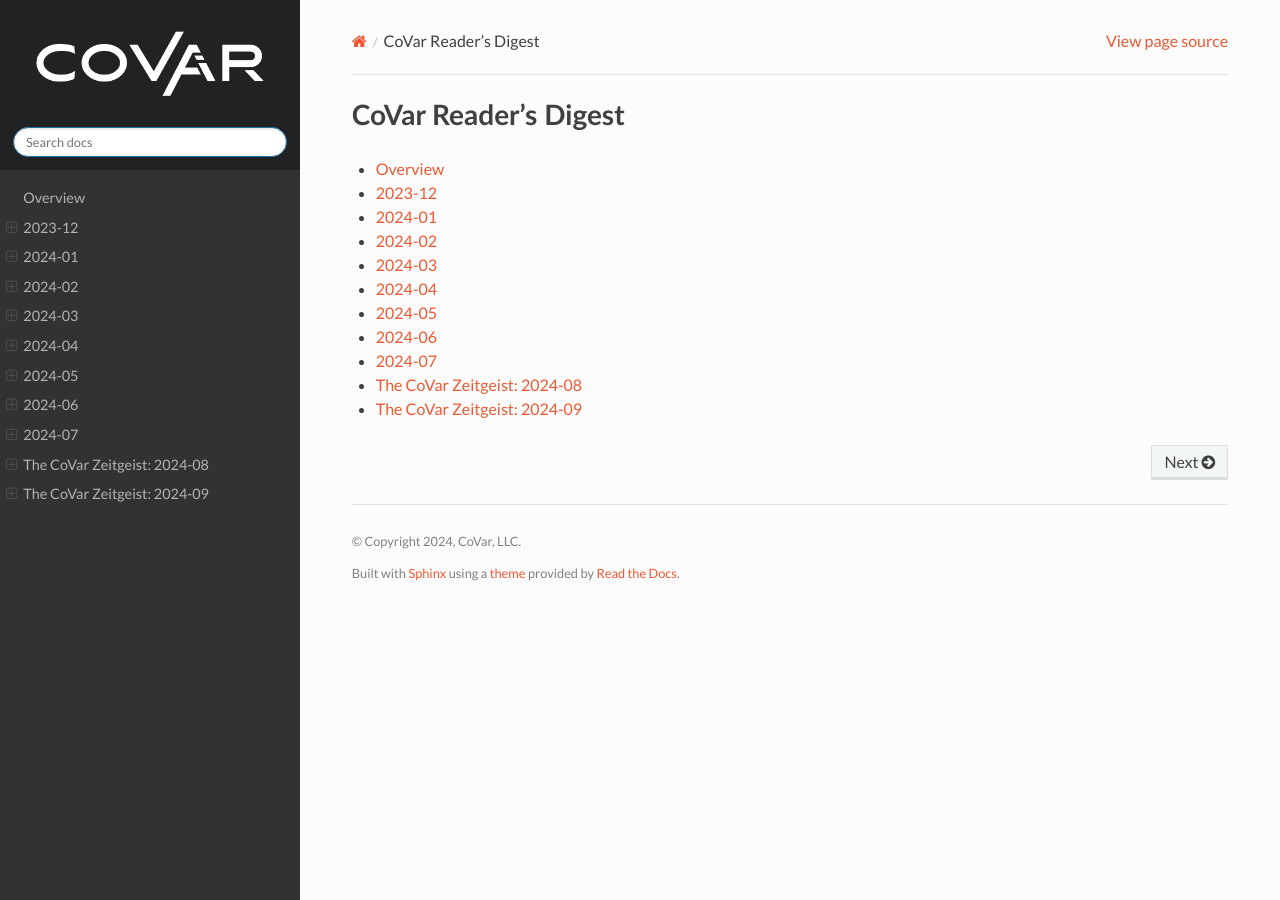
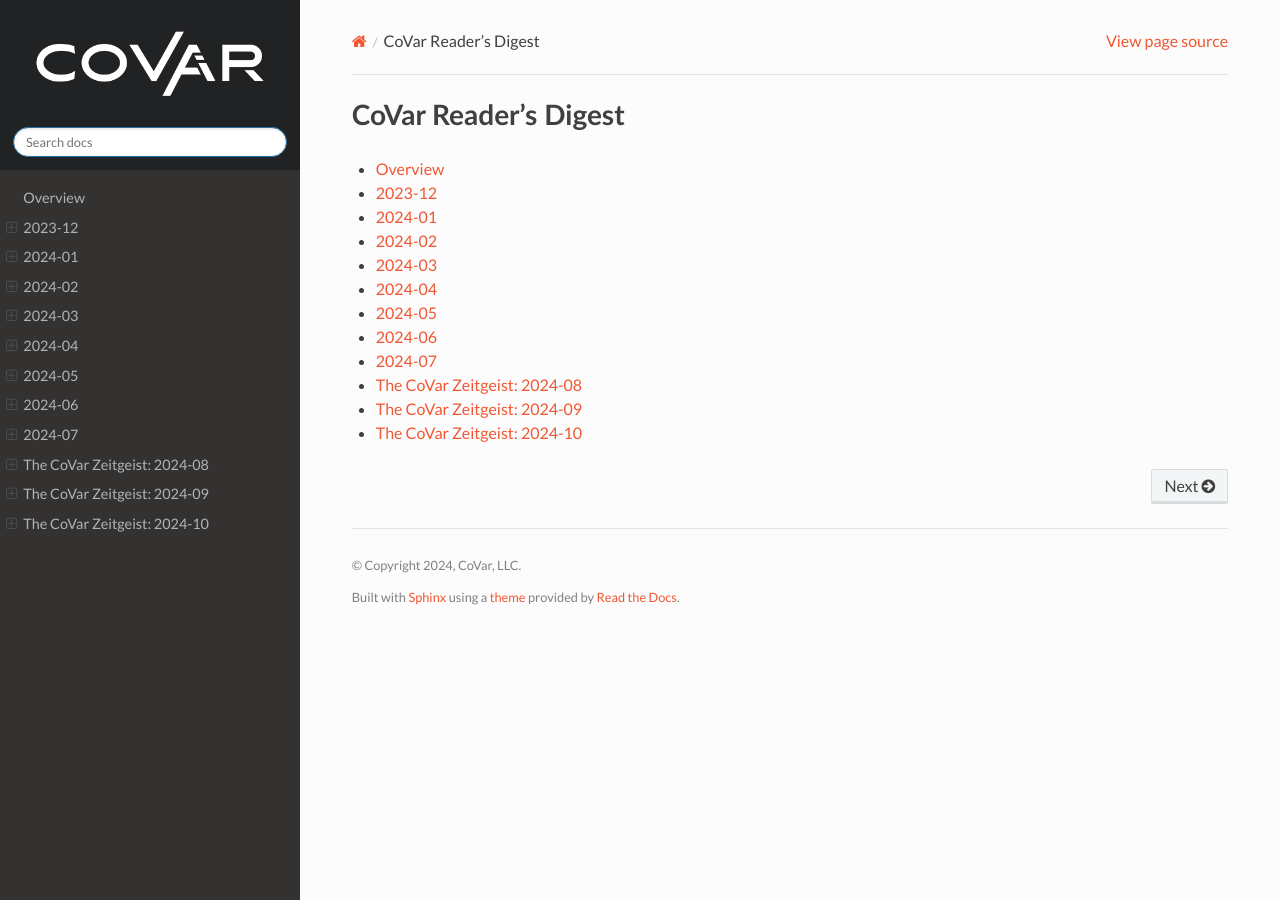
Before and after one commit to covartech/zeitgeist, a Sphinx documentation site: the page built from docs/index.rst, in a window 1280 px wide. Built offline with Sphinx 7.4.7 and the Read the Docs theme 2.0.0, drawn with Linux system fonts in a browser that asks for light colours.

Commit message:
publish?

```diff
--- a/docs/index.rst
+++ b/docs/index.rst
@@ -15,3 +15,4 @@
    /issues/2024-07.rst
    /issues/2024-08.rst
    /issues/2024-09.rst
+   /issues/2024-10.rst
```
